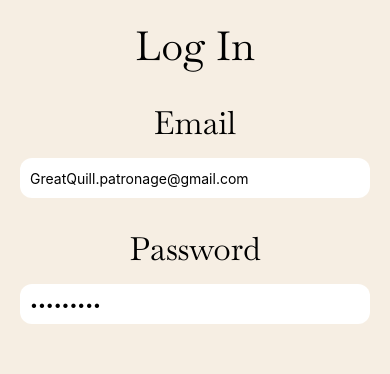
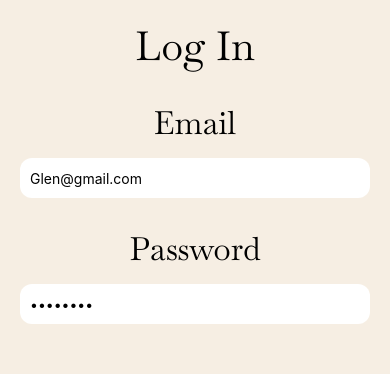
Before and after one commit to Pantonym/DV300Term2, a React Native app in the folder patronage/: screen /LoginScreen in a window 390 px wide. Shown: the top 374 px of the page. Built offline with nearby package versions, Linux system fonts and the light colour scheme; no server answers.

Commit message:
active password change

```diff
--- a/patronage/screens/LoginScreen.jsx
+++ b/patronage/screens/LoginScreen.jsx
@@ -12,11 +12,11 @@ const LoginScreen = ({ navigation }) => {
     // --For logins, once a build is made to launch the app, the admin login info must be deleted and the useState must be set to ''
     // --In addition, admin email must be changed fro security reasons as the password will be visible on GitHub
     // ----User Login:
-    // const [email, setEmail] = useState('Glen@gmail.com');
-    // const [password, setPassword] = useState('Glen1234');
+    const [email, setEmail] = useState('Glen@gmail.com');
+    const [password, setPassword] = useState('Glen1234');
     // ----Admin Login:
-    const [email, setEmail] = useState('GreatQuill.patronage@gmail.com');
-    const [password, setPassword] = useState('Quill1234');
+    // const [email, setEmail] = useState('GreatQuill.patronage@gmail.com');
+    // const [password, setPassword] = useState('Quill1234');
 
     // Error State
     const [error, setError] = useState(false)
```
